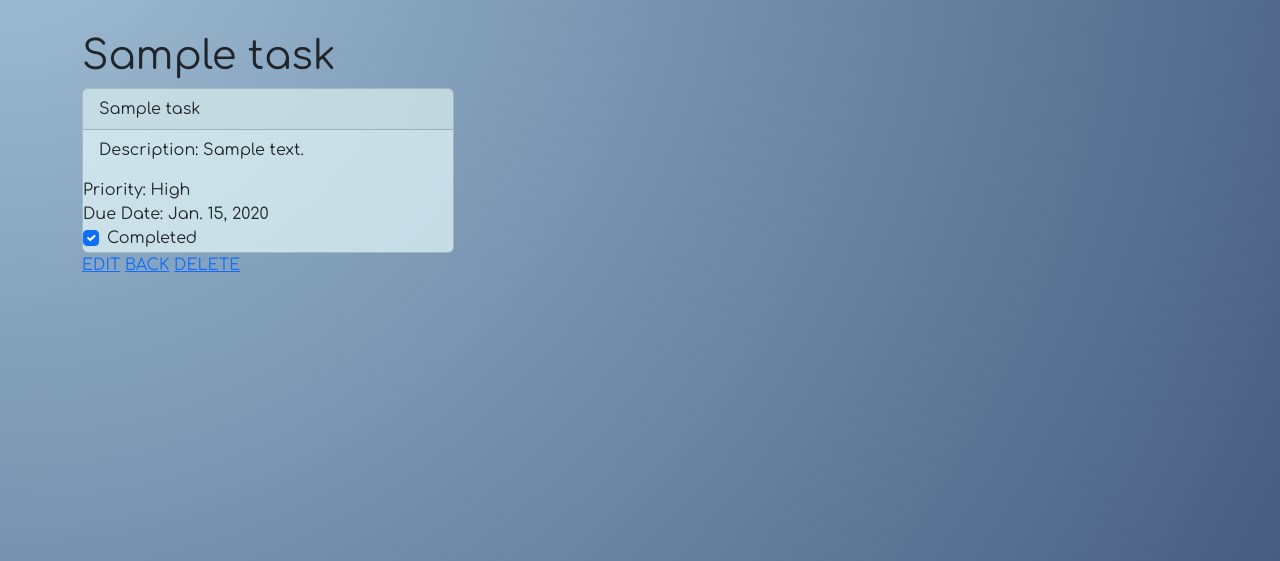
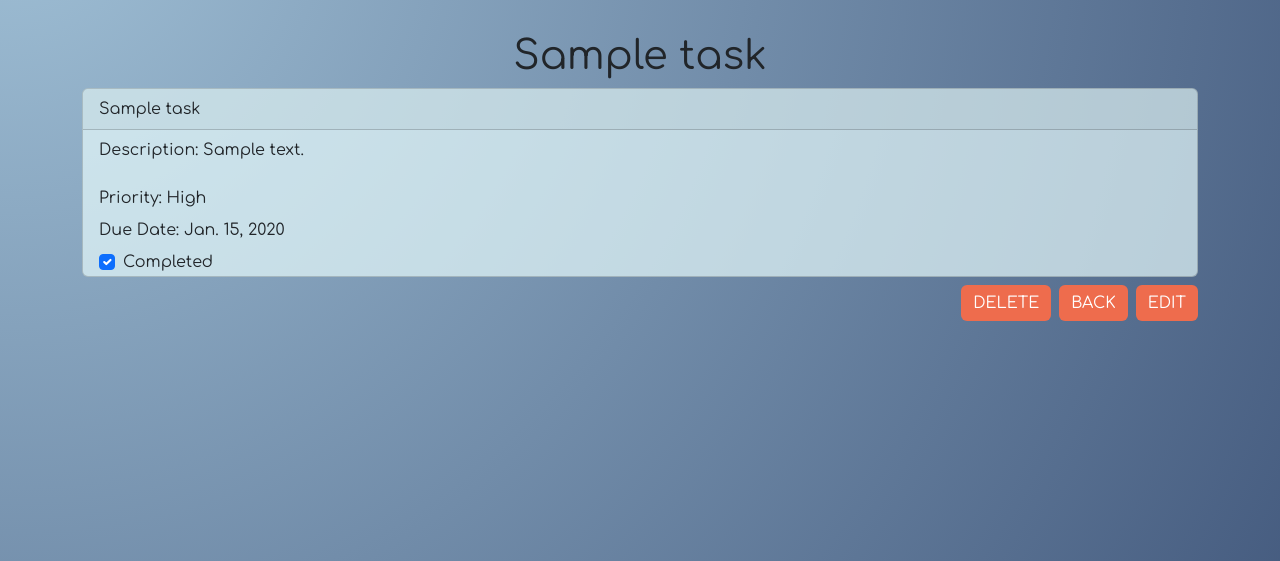
Before and after one commit to coffeemug17/workflowwiz, a Django app: page /projects/1/1/ in a window 1280 px wide. Shown: the part 118-679 px from the top of the page. Run offline with Django 4.2, Linux system fonts and the light colour scheme; a user stored in the database is signed in; tables that the repository leaves empty hold one stand-in row (values such as "Sample post").

Commit message:
Some styling

```diff
--- a/main_app/static/css/style.css
+++ b/main_app/static/css/style.css
@@ -72,6 +72,16 @@ main {
     border-radius: 1vmin;
 }
 
+#project-buttons {
+    display: flex;
+    justify-content: end;
+    margin-right: 5px;
+    margin-bottom: 5px;
+}
+
+#edit-project {
+    margin-right: 1vmin;
+}
 
 .btn {
     background-color: #ee6c4d;
@@ -86,8 +96,13 @@ main {
     margin-bottom: 0px;
 }
 
+#add-comment {
+    margin-left: 0.5vmin;
+    margin-top: -18px;
+}
+
 #userc {
-    text-decoration: underline;
+   text-decoration: underline;
 }
 
 #members {
@@ -96,6 +111,18 @@ main {
     border: solid #ee6c4d;
 }
 
+#completed {
+    margin-left: 2vmin;
+}
+
+#middle-button {
+    margin-right: 1vmin;
+    margin-left: 1vmin;
+}
+
+#task-title {
+    text-decoration: none;
+}
 /* accent colors
 #ee6c4d orange
 #293241 navy
--- a/main_app/templates/tasks/detail.html
+++ b/main_app/templates/tasks/detail.html
@@ -2,31 +2,32 @@
 
 {% block content %}
 
-{% for task in project.task_set.all %}
-<h1>{{ task.title }}</h1>
-<div class="card col-4">
+<h1 class="text-center">{{ task.title }}</h1>
+<div class="card justify-content-center">
+<div>
     <div class="card-header">{{ task.title }}</div>
         <div class="card-body pb-0 pt-2 mb-0">
           <p>Description: {{ task.description }}</p>
         </div>
-        <div>
+        <div class="card-body pb-0 pt-2 mb-0">
             Priority: {{ task.get_priority_display }}
         </div>
-        <div>
+        <div class="card-body pb-0 pt-2 mb-0">
             Due Date: {{ task.due_date }}
         </div>
         {% if task.completion == True %}
-        <div class="form-check form-check-inline">
-          <input class="form-check-input" type="checkbox" value="True" checked>
+        <div class="form-check pt-2" id="completed">
+          <input class="form-check-input pl-2" type="checkbox" value="True" checked>
           <label class="form-check-label" for="inlineCheckbox1">Completed</label>
         </div>
         {% else %}
           <p>Still Working...</p>
         {% endif %}
-    {% endfor %}
   </div>
-
-<a href="{% url 'tasks_update' project.id task.id %}">EDIT</a>
-<a href="{% url 'detail' project.id %}">BACK</a>
-<a href="{% url 'tasks_delete' project.id task.id %}">DELETE</a>
+  </div>
+<div class="d-flex flex-row-reverse mt-2">
+  <a class="btn btn-primary" href="{% url 'tasks_update' project.id task.id %}">EDIT</a>
+  <a class="btn btn-primary" id="middle-button" href="{% url 'detail' project.id %}">BACK</a>
+  <a class="btn btn-primary" href="{% url 'tasks_delete' project.id task.id %}">DELETE</a>
+</div>
 {% endblock %}
```
Also changed, not shown: main_app/templates/projects/detail.html (+7 -5 lines).
